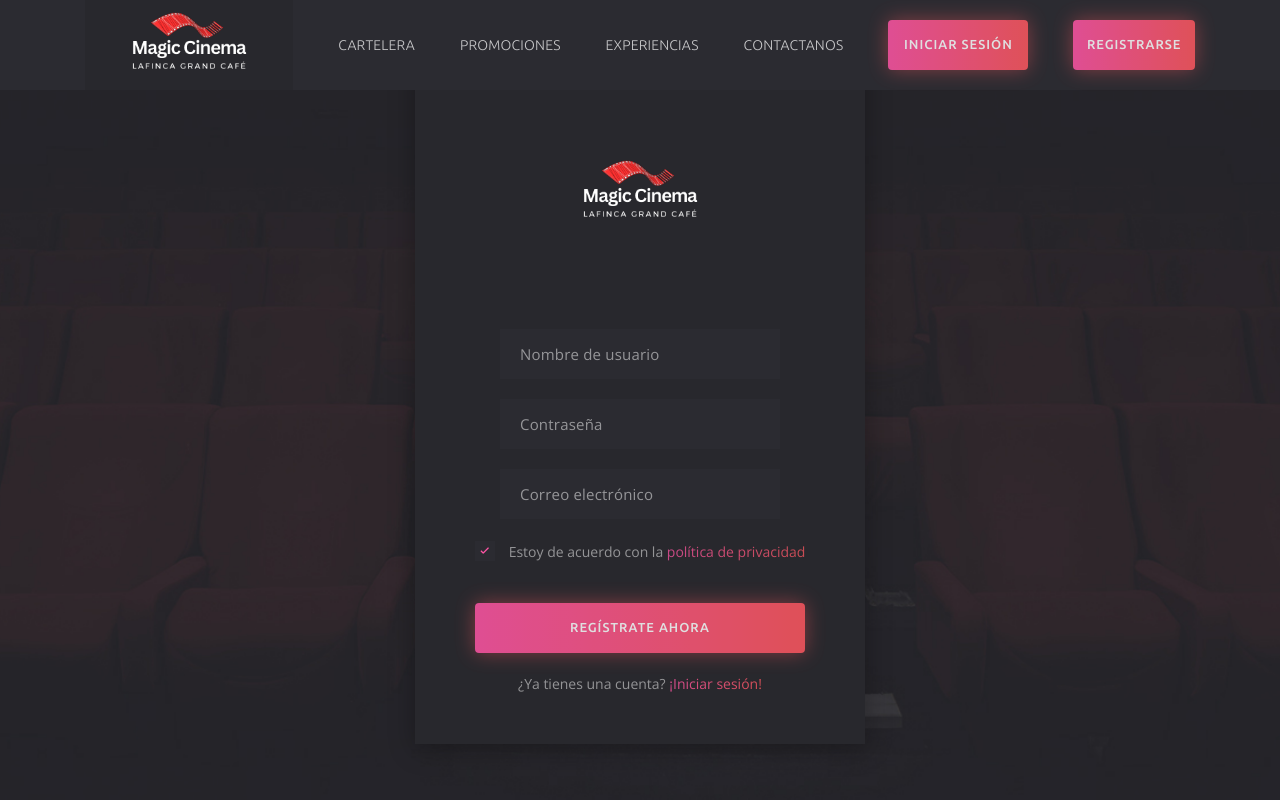
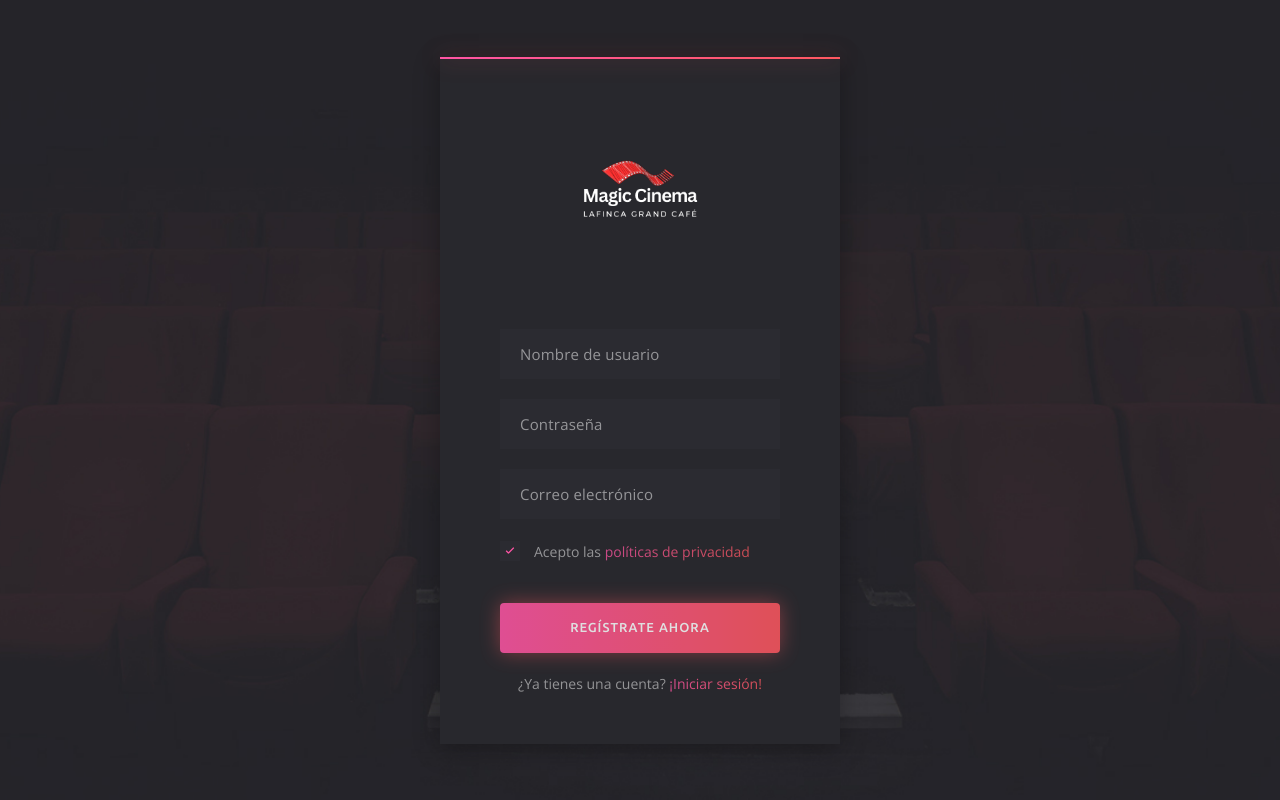
Before and after one commit to swiker16/PFC-SMA, a PHP site: page /views/html/FormRegister.html in a window 1280 px wide. Run offline with PHP 8.4, Linux system fonts and the light colour scheme; some libraries are stand-ins or nearby versions.

Commit message:
add changes

```diff
--- a/includes/config.php
+++ b/includes/config.php
@@ -5,7 +5,7 @@ class ConnectDatabase{
     public static function conectar()
     {
         try {
-            $db_host = "172.19.0.3";
+            $db_host = "172.18.0.3";
             $db_nombre = "magiccinema";
             $db_usuario = "root";
             $db_pass = "root";
--- a/views/experiencias.php
+++ b/views/experiencias.php
@@ -133,7 +133,7 @@
 
     <?php
     try {
-        $pdo = new PDO("mysql:host=172.19.0.3;dbname=magiccinema", "root", "root");
+        $pdo = new PDO("mysql:host=172.18.0.3;dbname=magiccinema", "root", "root");
         $pdo->setAttribute(PDO::ATTR_ERRMODE, PDO::ERRMODE_EXCEPTION);
 
         // Incluir el archivo con la lógica de experiencias
--- a/views/html/FormRegister.html
+++ b/views/html/FormRegister.html
@@ -4,6 +4,10 @@
 <head>
 	<meta charset="utf-8">
 	<meta name="viewport" content="width=device-width, initial-scale=1, shrink-to-fit=no">
+
+	<link rel="stylesheet" href="https://cdn.jsdelivr.net/npm/alertifyjs@1.13.1/dist/css/alertify.min.css" />
+    <link rel="stylesheet" href="https://cdn.jsdelivr.net/npm/alertifyjs@1.13.1/dist/css/themes/default.min.css" />
+    <script src="https://cdn.jsdelivr.net/npm/alertifyjs@1.13.1/dist/alertify.min.js"></script>
 
 	<!-- Font -->
 	<link href="https://fonts.googleapis.com/css?family=Open+Sans:400,600%7CUbuntu:300,400,500,700" rel="stylesheet">
@@ -35,102 +39,39 @@
 </head>
 
 <body class="body">
-	<header class="header">
-		<div class="header__wrap">
-			<div class="container">
-				<div class="row">
-					<div class="col-12">
-						<div class="header__content">
-							<!-- header logo -->
-							<a href="../../index.php" class="header__logo">
-								<img src="../../assets/img/Magic_Cinema-removebg-preview.png" alt="">
-							</a>
-							<!-- end header logo -->
-
-							<!-- header nav -->
-							<ul class="header__nav">
-								<li class="header__nav-item">
-									<a href="../cartelera.php" class="header__nav-link">Cartelera</a>
-								</li>
-								<!-- dropdown -->
-								<li class="header__nav-item">
-									<a href="../promociones.php" class="header__nav-link">Promociones</a>
-								</li>
-								<!-- end dropdown -->
-
-								<li class="header__nav-item">
-									<a href="../experiencias.php" class="header__nav-link">Experiencias</a>
-								</li>
-
-								<li class="header__nav-item">
-									<a href="../contactanos.php" class="header__nav-link">Contactanos</a>
-								</li>
-								<!-- end dropdown -->
-							</ul>
-							<!-- end header nav -->
-
-							<!-- header auth -->
-							<div class="header__auth">
-								<a href="FormLogin.html" class="header__sign-in">
-									<i class="icon ion-ios-log-in"></i>
-									<span>Iniciar Sesión</span>
-								</a>
-							</div>
-							<a href="FormRegister.html" class="header__sign-in">
-								<i class="icon ion-ios-log-in"></i>
-								<span>Registrarse</span>
-							</a>
-							<!-- end header auth -->
-
-							<!-- header menu btn -->
-							<button class="header__btn" type="button">
-								<span></span>
-								<span></span>
-								<span></span>
-							</button>
-							<!-- end header menu btn -->
-						</div>
-					</div>
-				</div>
-			</div>
-		</div>
-	</header>
-
 	<div class="sign section--bg" data-bg="../../assets/img/section/section.jpg">
 		<div class="container">
 			<div class="row">
 				<div class="col-12">
 					<div class="sign__content">
-						<!-- registration form -->
 						<form action="../Register.php" method="post" class="sign__form">
 							<a href="../../index.php" class="sign__logo">
 								<img src="../../assets/img/logo.png" alt="">
 							</a>
 
 							<div class="sign__group">
-								<input type="text" name="user" class="sign__input" placeholder="Nombre de usuario">
+								<input type="text" name="user" class="sign__input" placeholder="Nombre de usuario" required>
 							</div>
 
 							<div class="sign__group">
-								<input type="password" name="password" class="sign__input" placeholder="Contraseña">
+								<input type="password" name="password" class="sign__input" placeholder="Contraseña" required>
 							</div>
 
 							<div class="sign__group">
-								<input type="email" name="email" class="sign__input" placeholder="Correo electrónico">
+								<input type="email" name="email" class="sign__input" placeholder="Correo electrónico" required>
 							</div>
 
 							<div class="sign__group sign__group--checkbox">
 								<input id="remember" name="remember" type="checkbox" checked="checked">
-								<label for="remember">Estoy de acuerdo con la <a href="#">política de
+								<label for="remember">Acepto las <a href="#">políticas de
 										privacidad</a></label>
 							</div>
 
 							<button class="sign__btn" type="submit">Regístrate ahora</button>
 
-							<span class="sign__text">¿Ya tienes una cuenta? <a href="FormLogin.html">¡Iniciar
-									sesión!</a></span>
+							<span class="sign__text">¿Ya tienes una cuenta? <a
+								href="FormLogin.html">¡Iniciar sesión!</a></span>
 						</form>
-						<!-- registration form -->
 					</div>
 				</div>
 			</div>
--- a/views/promociones.php
+++ b/views/promociones.php
@@ -1,6 +1,6 @@
 <?php
 try {
-    $pdo = new PDO("mysql:host=172.19.0.3;dbname=magiccinema", "root", "root");
+    $pdo = new PDO("mysql:host=172.18.0.3;dbname=magiccinema", "root", "root");
     $pdo->setAttribute(PDO::ATTR_ERRMODE, PDO::ERRMODE_EXCEPTION);
 
     // Incluir el archivo con la lógica de promociones
```
Also changed, not shown: views/html/FormLogin.html (+2 -66 lines), assets/img/volver.jpg (added).
